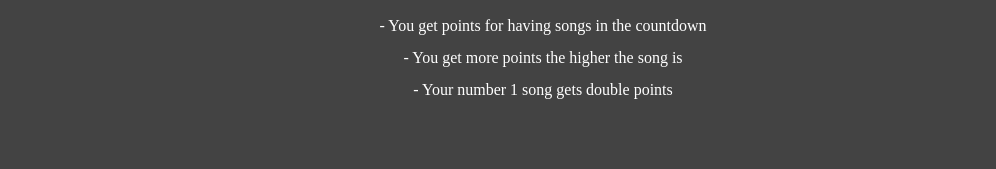
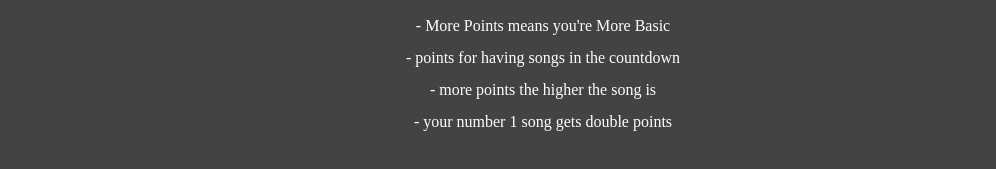
Before and after one commit to howtriplejareyou/howtriplejareyou.github.io, a plain HTML site: page index.html in a window 1280 px wide. Shown: the part 913-1082 px from the top of the page, without its empty margins (97-1093 px from the left). Before the commit the page ends 1051 px from the top, so only its background shows below. Drawn offline with Linux system fonts and the light colour scheme.

Commit message:
Update index.html

```diff
--- a/index.html
+++ b/index.html
@@ -26,9 +26,10 @@
 			</iframe>
 			</div>
 		<div class="blurb">
-				<p>- You get points for having songs in the countdown</p>
-				<p>- You get more points the higher the song is</p>
- 				<p>- Your number 1 song gets double points</p>
+				<p>- More Points means you're More Basic</p>
+				<p>- points for having songs in the countdown</p>
+				<p>- more points the higher the song is</p>
+ 				<p>- your number 1 song gets double points</p>
 
     		</div><!-- /.blurb -->
 		</center>
```
